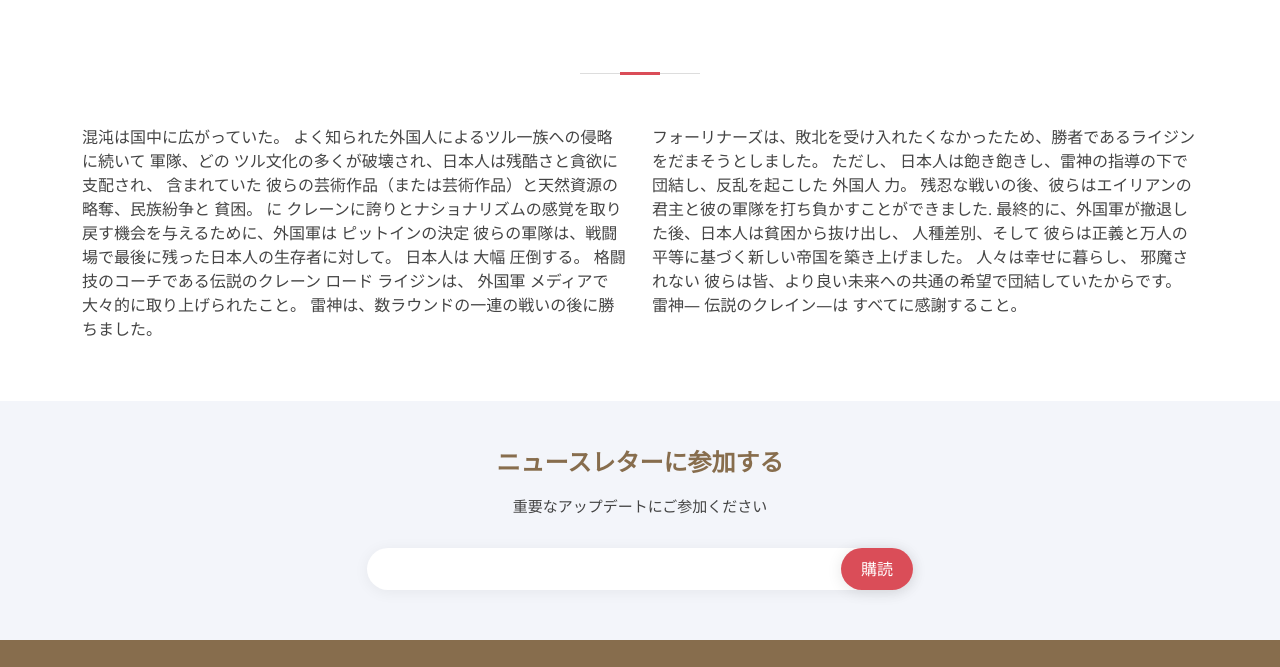
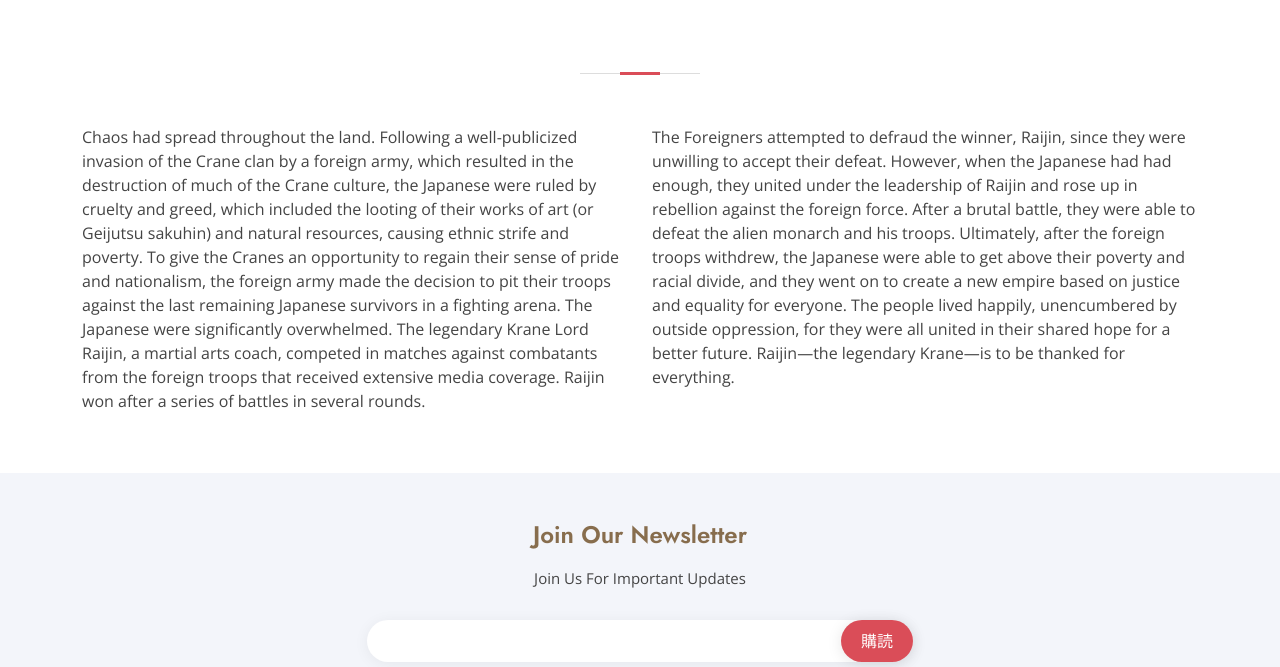
Before and after one commit to Ib-uth/kk, a plain HTML site: page index.html in a window 1280 px wide. Shown: the part 949-1616 px from the top of the page. Drawn offline with nearby package versions, Linux system fonts and the light colour scheme.

Commit message:
new lang

```diff
--- a/assets/js/main.js
+++ b/assets/js/main.js
@@ -263,7 +263,13 @@
       LOGO: "Krane Kombat",
       LEGEND: "The Legendary Krane",
       MOTTO: "The Rise Of A New Dawn.",
-      DIVIDER: "Legendary Crane - Raijin"
+      DIVIDER: "Legendary Crane - Raijin",
+      FIRSTHALF: `Chaos had spread throughout the land. Following a well-publicized invasion of the Crane clan by a foreign army, which resulted in the destruction of much of the Crane culture, the Japanese were ruled by cruelty and greed, which included the looting of their works of art (or Geijutsu sakuhin) and natural resources, causing ethnic strife and poverty. To give the Cranes an opportunity to regain their sense of pride and nationalism, the foreign army made the decision to pit their troops against the last remaining Japanese survivors in a fighting arena. The Japanese were significantly overwhelmed.
+      The legendary Krane Lord Raijin, a martial arts coach, competed in matches against combatants from the foreign troops that received extensive media coverage. Raijin won after a series of battles in several rounds.`,
+      SECONDHALF: `The Foreigners attempted to defraud the winner, Raijin, since they were unwilling to accept their defeat. However, when the Japanese had had enough, they united under the leadership of Raijin and rose up in rebellion against the foreign force. After a brutal battle, they were able to defeat the alien monarch and his troops.
+      Ultimately, after the foreign troops withdrew, the Japanese were able to get above their poverty and racial divide, and they went on to create a new empire based on justice and equality for everyone. The people lived happily, unencumbered by outside oppression, for they were all united in their shared hope for a better future. Raijin—the legendary Krane—is to be thanked for everything.`,
+      SUB: "Join Our Newsletter",
+      LSUB: "Join Us For Important Updates"
     },
     "zh-tw": {
       HOME: "家",
@@ -272,7 +278,35 @@
       LOGO: "クレーン戦闘",
       LEGEND: "伝説の鶴",
       MOTTO: "新しい夜明けの台頭",
-      DIVIDER: "伝説の鶴 - 雷神"
+      DIVIDER: "伝説の鶴 - 雷神",
+      FIRSTHALF:  `混沌は国中に広がっていた。 よく知られた外国人によるツル一族への侵略に続いて
+      軍隊、どの
+      ツル文化の多くが破壊され、日本人は残酷さと貪欲に支配され、
+      含まれていた
+      彼らの芸術作品（または芸術作品）と天然資源の略奪、民族紛争と
+      貧困。 に
+      クレーンに誇りとナショナリズムの感覚を取り戻す機会を与えるために、外国軍は
+      ピットインの決定
+      彼らの軍隊は、戦闘場で最後に残った日本人の生存者に対して。 日本人は
+      大幅
+      圧倒する。
+      格闘技のコーチである伝説のクレーン ロード ライジンは、
+      外国軍
+      メディアで大々的に取り上げられたこと。 雷神は、数ラウンドの一連の戦いの後に勝ちました。`,
+      SECONDHALF: `フォーリナーズは、敗北を受け入れたくなかったため、勝者であるライジンをだまそうとしました。
+      ただし、
+      日本人は飽き飽きし、雷神の指導の下で団結し、反乱を起こした
+      外国人
+      力。 残忍な戦いの後、彼らはエイリアンの君主と彼の軍隊を打ち負かすことができました.
+      最終的に、外国軍が撤退した後、日本人は貧困から抜け出し、
+      人種差別、そして
+      彼らは正義と万人の平等に基づく新しい帝国を築き上げました。 人々は幸せに暮らし、
+      邪魔されない
+      彼らは皆、より良い未来への共通の希望で団結していたからです。 雷神—
+      伝説のクレイン—は
+      すべてに感謝すること。`,
+      SUB: "ニュースレターに参加する",
+      LSUB: "重要なアップデートにご参加ください"
     }
   };
 
--- a/index.html
+++ b/index.html
@@ -113,7 +113,7 @@
     <div class="lang-btn">
       <ul>
         <button class="translate" id="en-gb">English</button>
-        <button class="translate" id="zh-tw">Chinese</button>
+        <button class="translate" id="zh-tw">Japanese</button>
       </ul>
       <p class="lang-txt">Language</p>
     </div>
@@ -163,38 +163,11 @@
 
         <div class="row content">
           <div class="col-lg-6">
-            <p>
-              混沌は国中に広がっていた。 よく知られた外国人によるツル一族への侵略に続いて
-               軍隊、どの
-               ツル文化の多くが破壊され、日本人は残酷さと貪欲に支配され、
-               含まれていた
-               彼らの芸術作品（または芸術作品）と天然資源の略奪、民族紛争と
-               貧困。 に
-               クレーンに誇りとナショナリズムの感覚を取り戻す機会を与えるために、外国軍は
-               ピットインの決定
-               彼らの軍隊は、戦闘場で最後に残った日本人の生存者に対して。 日本人は
-               大幅
-               圧倒する。
-               格闘技のコーチである伝説のクレーン ロード ライジンは、
-               外国軍
-               メディアで大々的に取り上げられたこと。 雷神は、数ラウンドの一連の戦いの後に勝ちました。
-            </p>
+            <p class="lang" key="FIRSTHALF"></p>
 
           </div>
           <div class="col-lg-6 pt-4 pt-lg-0">
-            <p>
-              フォーリナーズは、敗北を受け入れたくなかったため、勝者であるライジンをだまそうとしました。
-               ただし、
-               日本人は飽き飽きし、雷神の指導の下で団結し、反乱を起こした
-               外国人
-               力。 残忍な戦いの後、彼らはエイリアンの君主と彼の軍隊を打ち負かすことができました.
-               最終的に、外国軍が撤退した後、日本人は貧困から抜け出し、
-               人種差別、そして
-               彼らは正義と万人の平等に基づく新しい帝国を築き上げました。 人々は幸せに暮らし、
-               邪魔されない
-               彼らは皆、より良い未来への共通の希望で団結していたからです。 雷神—
-               伝説のクレイン—は
-               すべてに感謝すること。</p>
+            <p class="lang" key="SECONDHALF"></p>
           </div>
         </div>
 
@@ -212,8 +185,8 @@
       <div class="container">
         <div class="row justify-content-center">
           <div class="col-lg-6">
-            <h4>ニュースレターに参加する</h4>
-            <p>重要なアップデートにご参加ください</p>
+            <h4 class="lang" key="SUB"></h4>
+            <p class="lang" key="LSUB"></p>
             <form action="" method="post">
               <input type="email" name="email"><input type="submit" value="購読">
             </form>
```
